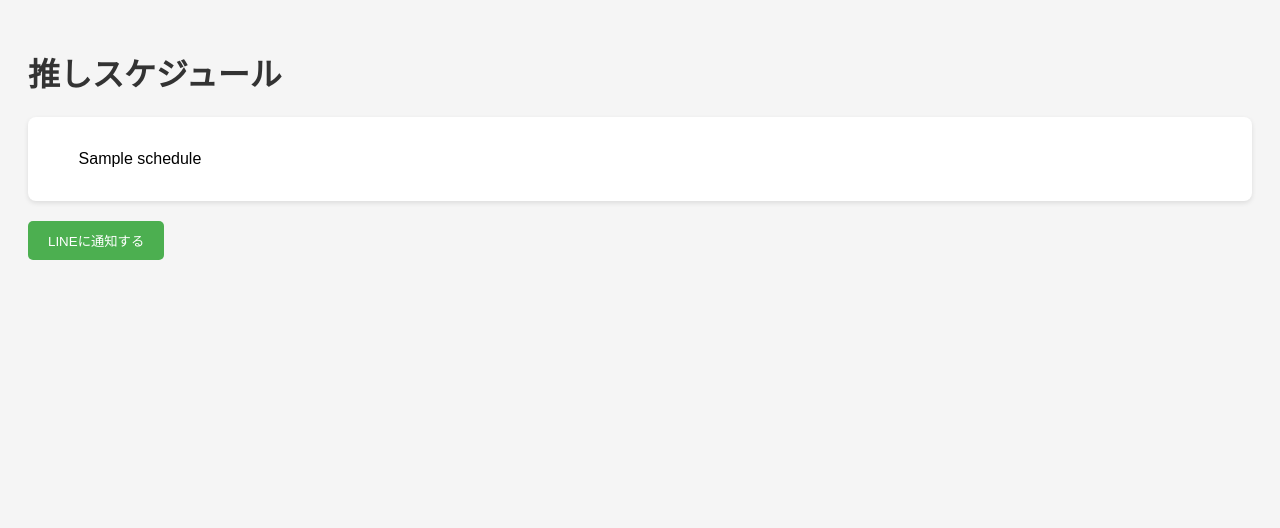
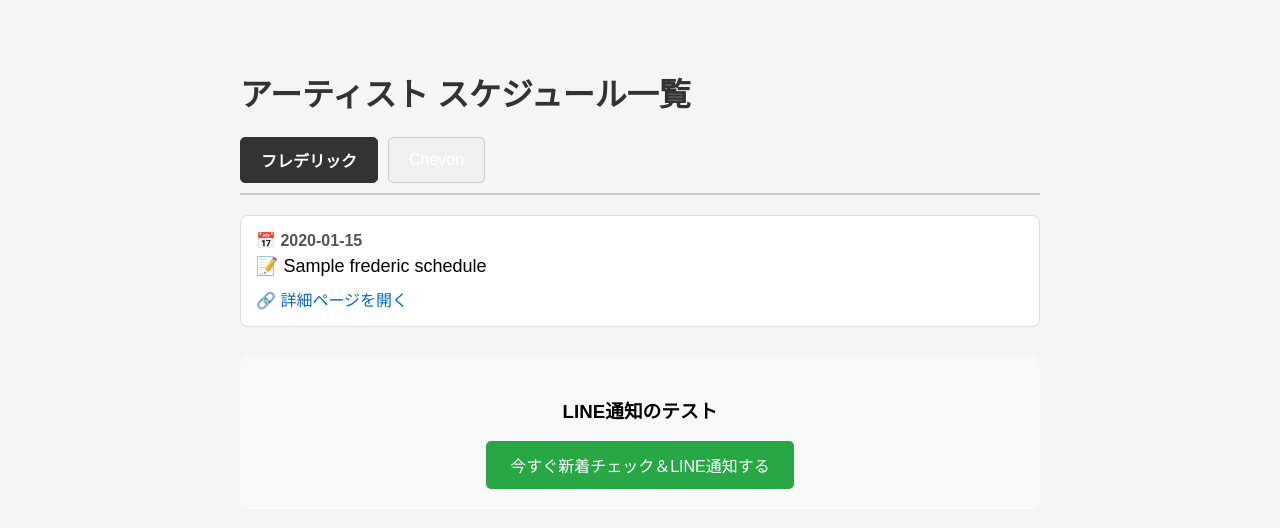
Before and after one commit to tengjianyujiang-design/schedule-app, a FastAPI app: template templates/index.html in a window 1280 px wide. Shown: the top 528 px of the page. Run offline with FastAPI, Linux system fonts and the light colour scheme; the template is opened without the code that fills it: most values are stand-ins (such as "Sample title", 1, 10 or a date in 2020).

Commit message:
Update index.html

```diff
--- a/templates/index.html
+++ b/templates/index.html
@@ -1,19 +1,85 @@
 <!DOCTYPE html>
-<html>
+<html lang="ja">
 <head>
     <meta charset="UTF-8">
-    <title>推しスケジュール通知</title>
+    <meta name="viewport" content="width=device-width, initial-scale=1.0">
+    <title>スケジュール通知アプリ</title>
     <link rel="stylesheet" href="/static/style.css">
+    <style>
+        /* 簡単なタブの見た目調整（お好みでstyle.cssに移動してください） */
+        .tab-container { display: flex; gap: 10px; margin-bottom: 20px; border-bottom: 2px solid #ccc; padding-bottom: 10px; }
+        .tab-btn { padding: 10px 20px; font-size: 16px; cursor: pointer; border: 1px solid #ccc; background: #f0f0f0; border-radius: 5px; }
+        .tab-btn.active { background: #333; color: #fff; border-color: #333; font-weight: bold; }
+        .tab-content { display: none; }
+        .tab-content.active { display: block; }
+        .event-card { border: 1px solid #ddd; padding: 15px; margin-bottom: 15px; border-radius: 8px; background: #fff; }
+        .event-date { font-weight: bold; color: #555; }
+        .event-title { font-size: 18px; margin: 5px 0; }
+        .event-link { display: inline-block; margin-top: 5px; color: #0066cc; text-decoration: none; }
+        .notify-section { margin-top: 30px; padding: 20px; background: #f9f9f9; border-radius: 8px; text-align: center; }
+        .btn-notify { padding: 12px 24px; font-size: 16px; background-color: #28a745; color: white; border: none; border-radius: 5px; cursor: pointer; }
+    </style>
 </head>
 <body>
-    <h1>推しスケジュール</h1>
+    <div style="max-width: 800px; margin: 0 auto; padding: 20px;">
+        <h1>アーティスト スケジュール一覧</h1>
 
-    <div class="box">
-        {{ schedule }}
+        <!-- タブボタン部分 -->
+        <div class="tab-container">
+            <button class="tab-btn active" onclick="switchTab('frederic')">フレデリック</button>
+            <button class="tab-btn" onclick="switchTab('chevon')">Chevon</button>
+        </div>
+
+        <!-- フレデリックのコンテンツ -->
+        <div id="frederic-tab" class="tab-content active">
+            {% if frederic_schedule %}
+                {% for ev in frederic_schedule %}
+                    <div class="event-card">
+                        <div class="event-date">📅 {{ ev.date.strftime('%Y-%m-%d') if ev.date else '日付未定' }}</div>
+                        <div class="event-title">📝 {{ ev.title }}</div>
+                        <a class="event-link" href="{{ ev.url }}" target="_blank">🔗 詳細ページを開く</a>
+                    </div>
+                {% endfor %}
+            {% else %}
+                <p>フレデリックの予定はありません。</p>
+            {% endif %}
+        </div>
+
+        <!-- Chevonのコンテンツ -->
+        <div id="chevon-tab" class="tab-content">
+            {% if chevon_schedule %}
+                {% for ev in chevon_schedule %}
+                    <div class="event-card">
+                        <div class="event-date">📅 {{ ev.date.strftime('%Y-%m-%d') if ev.date else '日付未定' }}</div>
+                        <div class="event-title">📝 {{ ev.title }}</div>
+                        <a class="event-link" href="{{ ev.url }}" target="_blank">🔗 詳細ページを開く</a>
+                    </div>
+                {% endfor %}
+            {% else %}
+                <p>Chevonの予定はありません。</p>
+            {% endif %}
+        </div>
+
+        <!-- 手動通知ボタン（動作確認用） -->
+        <div class="notify-section">
+            <h3>LINE通知のテスト</h3>
+            <form action="/notify" method="POST">
+                <button type="submit" class="btn-notify">今すぐ新着チェック＆LINE通知する</button>
+            </form>
+        </div>
     </div>
 
-    <form action="/notify" method="post">
-        <button type="submit">LINEに通知する</button>
-    </form>
+    <!-- タブ切り替え用のJavaScript -->
+    <script>
+        function switchTab(artist) {
+            // すべてのタブコンテンツとボタンを非アクティブにする
+            document.querySelectorAll('.tab-content').forEach(el => el.classList.remove('active'));
+            document.querySelectorAll('.tab-btn').forEach(el => el.classList.remove('active'));
+
+            // クリックされたアーティストのタブとボタンをアクティブにする
+            document.getElementById(artist + '-tab').classList.add('active');
+            event.currentTarget.classList.add('active');
+        }
+    </script>
 </body>
 </html>
```
